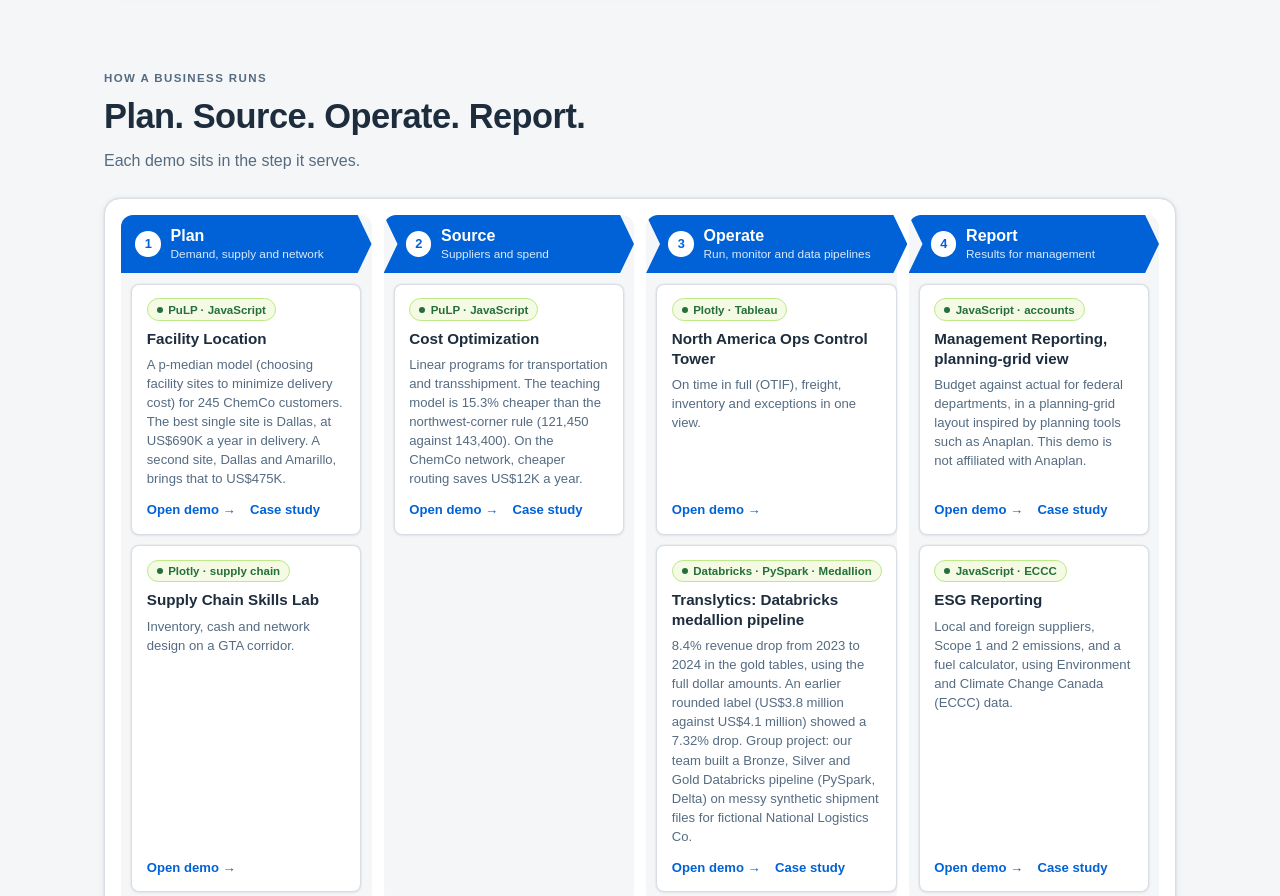
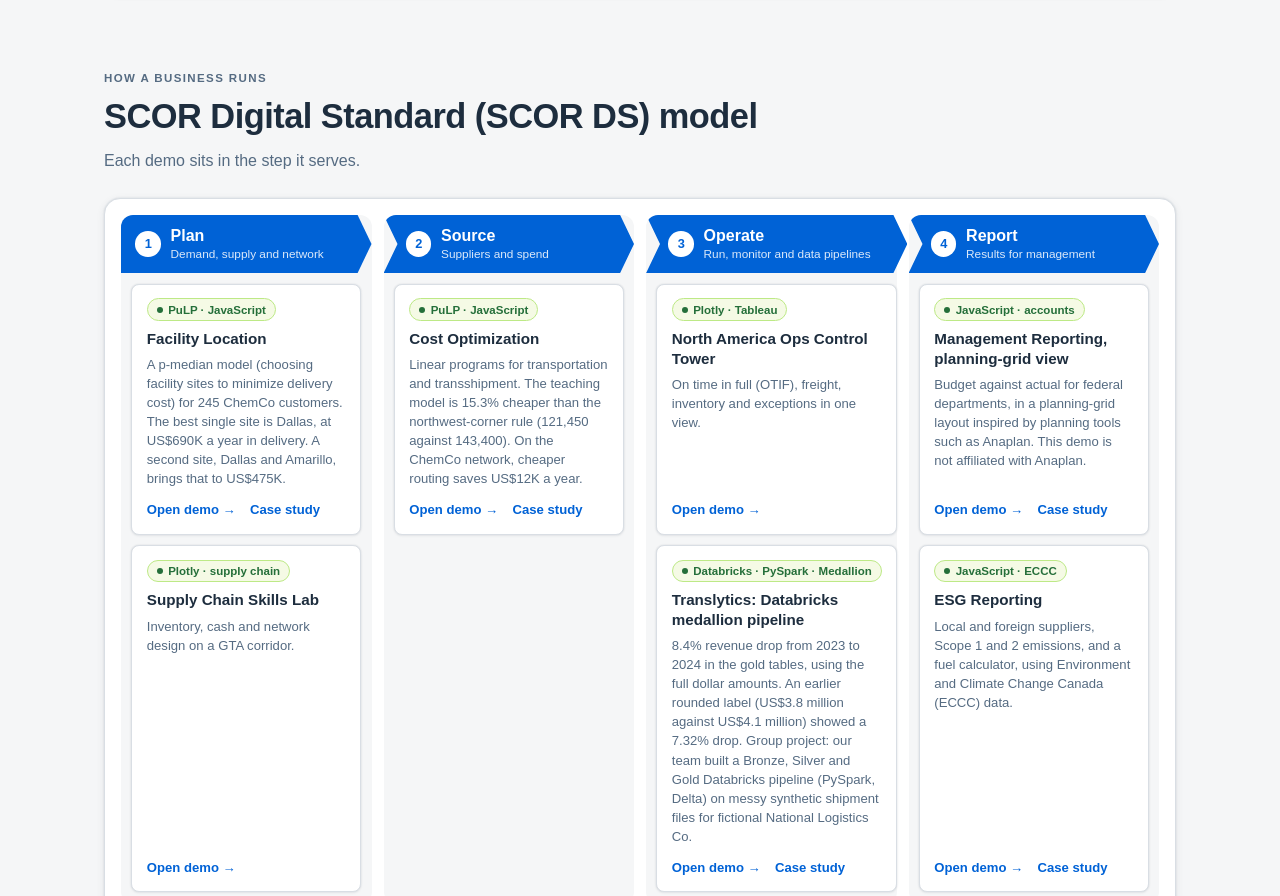
Before and after one commit to afolabi-adesina-m/NA-Skills-Portfolio, a plain HTML site: page docs/index.html in a window 1280 px wide. Shown: the part 1748-2644 px from the top of the page. Drawn offline with Linux system fonts and the light colour scheme.

Commit message:
Operations heading: SCOR Digital Standard (SCOR DS) model

```diff
--- a/docs/index.html
+++ b/docs/index.html
@@ -151,7 +151,7 @@
       <div class="flow-head reveal">
         <div>
           <p class="section-kicker">How a business runs</p>
-          <h2>Plan. Source. Operate. Report.</h2>
+          <h2>SCOR Digital Standard (SCOR DS) model</h2>
           <p class="sub">Each demo sits in the step it serves.</p>
         </div>
       </div>
```
